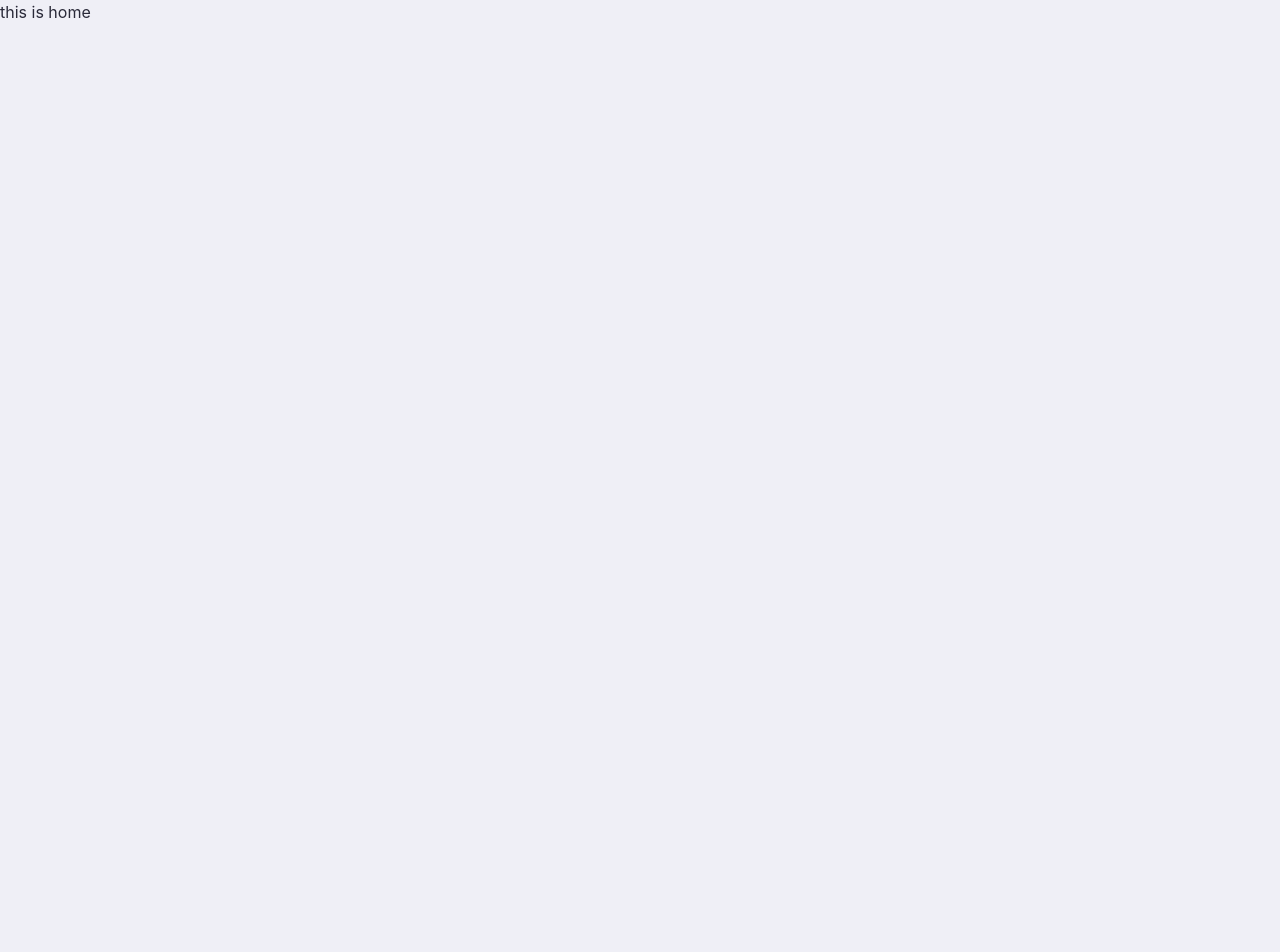
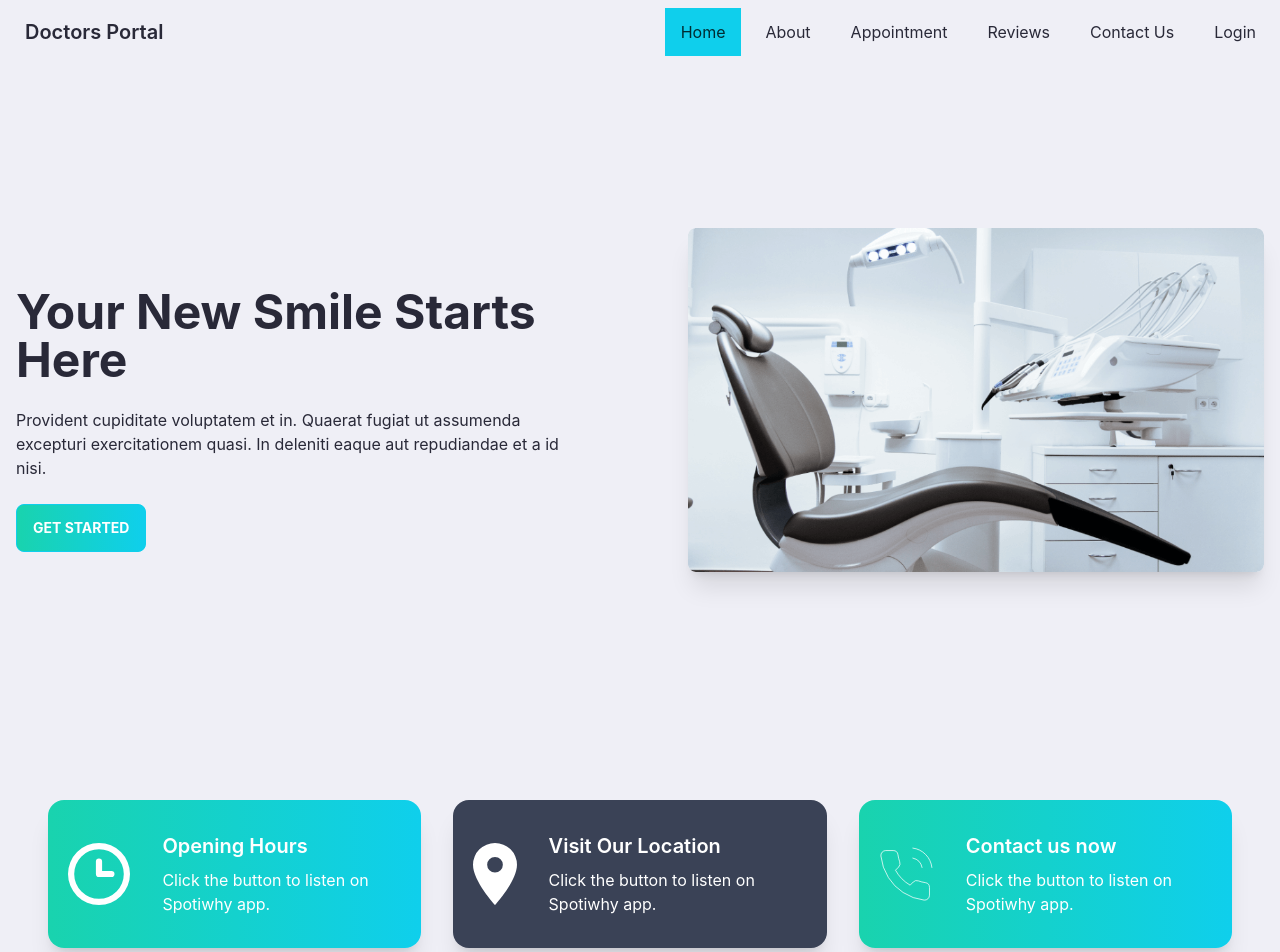
Before and after one commit to kamrulsaad/doctors-portal-client, a React (Create React App) app: page / in a window 1280 px wide. Shown: the top 952 px of the page. Before the commit the page ends 800 px from the top, so only its background shows below. Built offline with nearby package versions, Linux system fonts and the light colour scheme.

Commit message:
Added Info and hero section

```diff
--- /dev/null
+++ b/src/Pages/Home/Banner.js
@@ -0,0 +1,19 @@
+import React from 'react';
+import chair from '../../assets/images/chair.png'
+
+const Banner = () => {
+    return (
+        <div class="hero min-h-screen bg-base-100">
+            <div class="hero-content gap-12 flex-col lg:flex-row">
+                <div className='mt-10'>
+                    <h1 class="text-5xl font-bold">Your New Smile Starts Here</h1>
+                    <p class="py-6 max-w-xl">Provident cupiditate voluptatem et in. Quaerat fugiat ut assumenda excepturi exercitationem quasi. In deleniti eaque aut repudiandae et a id nisi.</p>
+                    <button class="btn btn-primary text-white font-bold bg-gradient-to-r from-secondary to-primary">Get Started</button>
+                </div>
+                <img src={chair} class="max-w-xl rounded-lg shadow-xl" alt='' />
+            </div>
+        </div>
+    );
+};
+
+export default Banner;
--- a/src/Pages/Home/Home.js
+++ b/src/Pages/Home/Home.js
@@ -1,9 +1,12 @@
 import React from 'react';
+import Banner from './Banner';
+import Info from './Info';
 
 const Home = () => {
     return (
         <div>
-            this is home
+            <Banner></Banner>
+            <Info></Info>
         </div>
     );
 };
--- /dev/null
+++ b/src/Pages/Home/Info.js
@@ -0,0 +1,17 @@
+import React from 'react';
+import InfoCard from './InfoCard';
+import clock from '../../assets/icons/clock.svg'
+import marker from '../../assets/icons/marker.svg'
+import phone from '../../assets/icons/phone.svg'
+
+const Info = () => {
+    return (
+        <div className='grid grid-cols-1 mb-4 lg:grid-cols-3 gap-8 px-12'>
+            <InfoCard cardTitle="Opening Hours" bgColor='bg-gradient-to-r from-secondary to-primary' img={clock}></InfoCard>
+            <InfoCard cardTitle="Visit Our Location" bgColor='bg-accent' img={marker}></InfoCard>
+            <InfoCard cardTitle="Contact us now " bgColor='bg-gradient-to-r from-secondary to-primary' img={phone}></InfoCard>
+        </div>
+    );
+};
+
+export default Info;
--- /dev/null
+++ b/src/Pages/Home/InfoCard.js
@@ -0,0 +1,15 @@
+import React from 'react';
+
+const InfoCard = ({img, bgColor, cardTitle}) => {
+    return (
+        <div class={`card lg:card-side shadow-xl items-center ${bgColor}`}>
+            <figure className='pl-5'><img src={img} alt="Album"/></figure>
+            <div class="card-body text-white">
+                <h2 class="card-title">{cardTitle}</h2>
+                <p>Click the button to listen on Spotiwhy app.</p>
+            </div>
+        </div>
+    );
+};
+
+export default InfoCard;
--- a/src/Pages/Shared/Navbar.js
+++ b/src/Pages/Shared/Navbar.js
@@ -1,9 +1,36 @@
 import React from 'react';
+import { NavLink } from 'react-router-dom';
 
 const Navbar = () => {
+
+    const menuItems = <>
+    <li><NavLink to='/'>Home</NavLink></li>
+    <li><NavLink to='/about'>About</NavLink></li>
+    <li><NavLink to='/appointment'>Appointment</NavLink></li>
+    <li><NavLink to='/reviews'>Reviews</NavLink></li>
+    <li><NavLink to='/contact'>Contact Us</NavLink></li>
+    <li><NavLink to='/login'>Login</NavLink></li>
+    </>
+
     return (
-        <>
-        </>
+        <div class="navbar fixed top-0 z-50 bg-base-100">
+            <div class="navbar-start">
+                <div class="dropdown">
+                    <label tabindex="0" class="btn btn-ghost lg:hidden">
+                        <svg xmlns="http://www.w3.org/2000/svg" class="h-5 w-5" fill="none" viewBox="0 0 24 24" stroke="currentColor"><path stroke-linecap="round" stroke-linejoin="round" stroke-width="2" d="M4 6h16M4 12h8m-8 6h16" /></svg>
+                    </label>
+                    <ul tabindex="0" class="menu menu-compact dropdown-content mt-3 p-2 shadow bg-base-100 rounded-box w-52">
+                        {menuItems}
+                    </ul>
+                </div>
+                <a href='/' class="btn btn-ghost normal-case text-xl">Doctors Portal</a>
+            </div>
+            <div class="navbar-end hidden lg:flex lg:flex-1">
+                <ul class="menu menu-horizontal gap-x-2 p-0">
+                    {menuItems}
+                </ul>
+            </div>
+        </div>
     );
 };
 
--- a/tailwind.config.js
+++ b/tailwind.config.js
@@ -6,7 +6,6 @@
     themes: [
       {
         mytheme: {
-
           "primary": "#0FCFEC",
           "secondary": "#19D3AE",
           "accent": "#3A4256",
```
